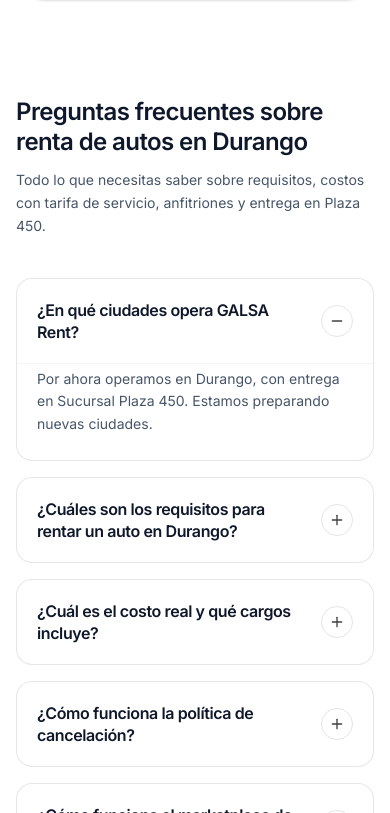
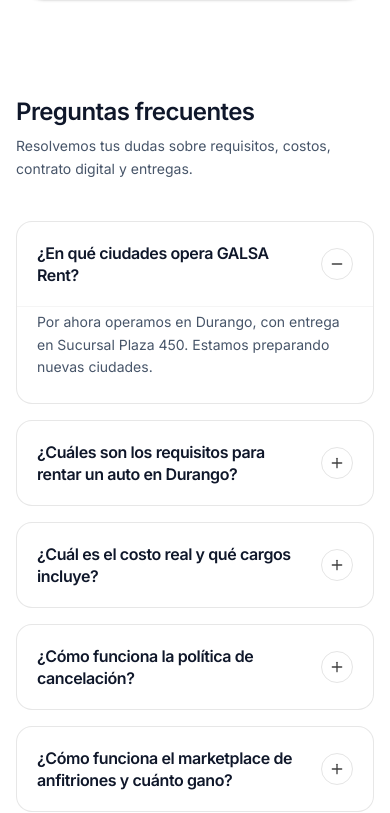
Before and after one commit to srcarlosdamian/galsa-rent, a React (Vite) app: page / in a window 390 px wide. Shown: the part 10891-11704 px from the top of the page. Built offline with nearby package versions, Linux system fonts and the light colour scheme; no server answers; a web font is replaced by a local one.

Commit message:
copy: simplify FAQ header to short title and description without location or tag

```diff
--- a/src/components/FaqSection.tsx
+++ b/src/components/FaqSection.tsx
@@ -45,13 +45,13 @@
     <section id="faq" className="py-12 md:py-20 bg-white">
       <div className="max-w-7xl mx-auto px-4 sm:px-6 lg:px-8">
 
-        {/* Título y descripción alineados a la izquierda */}
-        <div className="text-left mb-10 sm:mb-12 max-w-3xl">
+        {/* Título y descripción alineados a la izquierda sin Durango ni dirección */}
+        <div className="text-left mb-10 sm:mb-12 max-w-2xl">
           <h2 className="text-2xl sm:text-3xl md:text-4xl font-heading font-semibold text-slate-900 tracking-tight leading-tight">
-            Preguntas frecuentes sobre renta de autos en Durango
+            Preguntas frecuentes
           </h2>
-          <p className="mt-3 text-sm sm:text-base font-sans text-slate-600 leading-relaxed">
-            Todo lo que necesitas saber sobre requisitos, costos con tarifa de servicio, anfitriones y entrega en Plaza 450.
+          <p className="mt-2 text-sm sm:text-base font-sans text-slate-600 leading-relaxed">
+            Resolvemos tus dudas sobre requisitos, costos, contrato digital y entregas.
           </p>
         </div>
 
--- a/src/components/Footer.tsx
+++ b/src/components/Footer.tsx
@@ -128,8 +128,8 @@
         <div className="max-w-7xl mx-auto flex flex-col sm:flex-row items-center justify-between gap-1 text-neutral-400">
           <span className="text-amber-400 font-semibold">[ENTORNO DE PRUEBAS / QA — Este listón no va en el diseño final]</span>
           <div className="flex items-center gap-3 text-white">
-            <span>Última actualización: <strong>28 Oct 2026, 22:24 hrs</strong></span>
-            <span className="bg-neutral-800 text-emerald-400 px-2 py-0.5 rounded text-[10px] font-bold">v1.5.8</span>
+            <span>Última actualización: <strong>28 Oct 2026, 22:25 hrs</strong></span>
+            <span className="bg-neutral-800 text-emerald-400 px-2 py-0.5 rounded text-[10px] font-bold">v1.5.9</span>
           </div>
         </div>
       </div>
```
